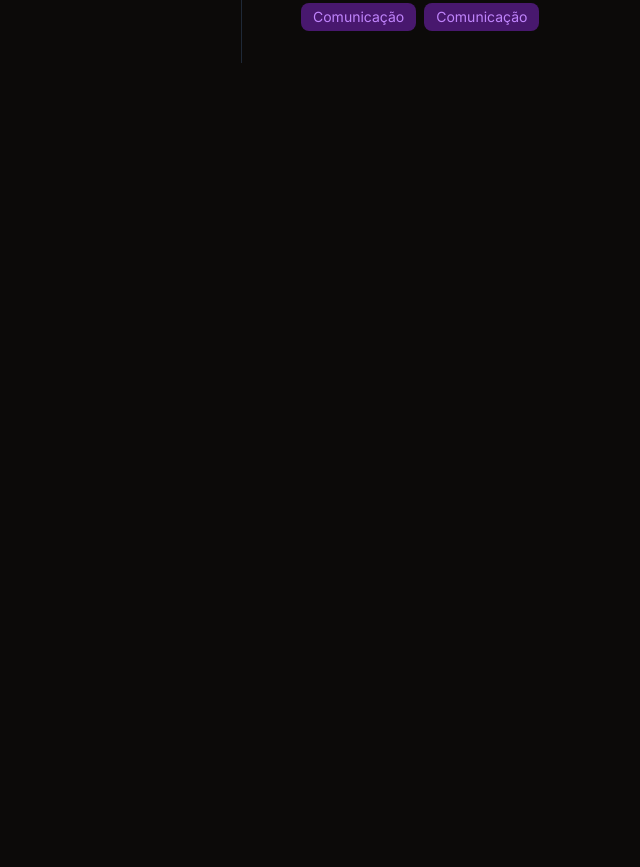
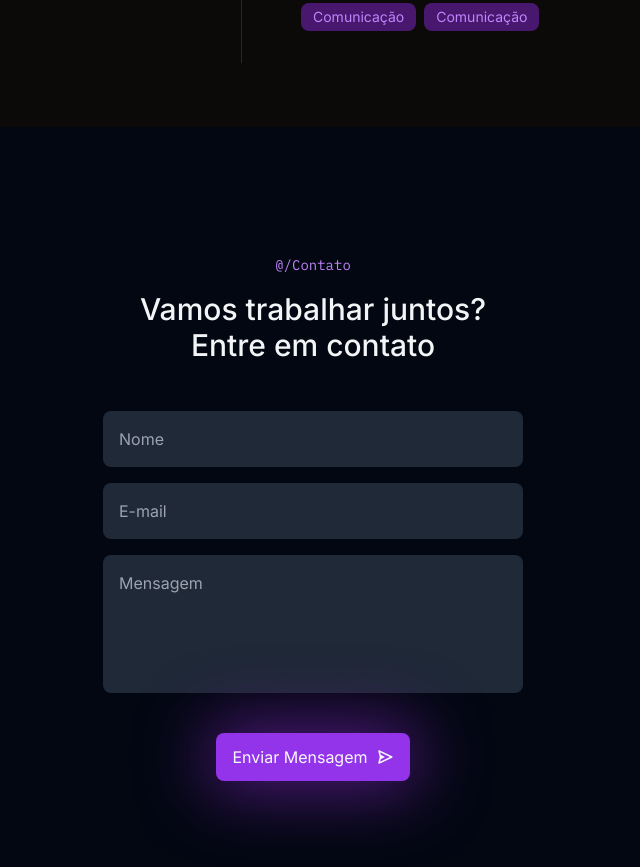
Before and after one commit to darioreisjr/portifolio2023, a Next.js app: page / in a window 1280 px wide. Shown: the part 3620-4487 px from the top of the page, without its empty margins (327-967 px from the left). Before the commit the page ends 3747 px from the top, so only its background shows below. Built offline with nearby package versions, Linux system fonts and the light colour scheme.

Commit message:
feat:creating contact session with integrated form with React Hook Form and Zod for validation

```diff
--- /dev/null
+++ b/app/components/contact-form/index.tsx
@@ -0,0 +1,67 @@
+'use client'
+
+import { Button } from '../button'
+import { SectionTitle } from '../section-title'
+import { BiSend } from 'react-icons/bi'
+import { useForm } from 'react-hook-form'
+import { z } from 'zod'
+import { zodResolver } from '@hookform/resolvers/zod'
+import { type } from 'os'
+
+const contactFormSchema = z.object({
+  name: z.string().min(3).max(100),
+  email: z.string().email().min(3).max(60),
+  message: z.string().min(10).max(500),
+})
+
+type contactFormData = z.infer<typeof contactFormSchema>
+
+export const ContactForm = () => {
+  const { handleSubmit, register } = useForm<contactFormData>({
+    resolver: zodResolver(contactFormSchema),
+  })
+
+  const onSubmit = (data: contactFormData) => {
+    console.log(data)
+  }
+
+  return (
+    <section className="py-16 px-6 md:py-32 flex items-center justify-center bg-gray-950">
+      <div className="w-full max-w-[420px] mx-auto">
+        <SectionTitle
+          subtitle="Contato"
+          title="Vamos trabalhar juntos? Entre em contato"
+          className="items-center text-center"
+        />
+
+        <form
+          className="mt-12 w-full flex flex-col gap-4"
+          onSubmit={handleSubmit(onSubmit)}
+        >
+          <input
+            type="text"
+            placeholder="Nome"
+            className="w-full h-14 bg-gray-800 rounded-lg placeholder:text-gray-400 text-gray-50 p-4 focus:outline-none focus:ring-2 ring-purple-600"
+            {...register('name')}
+          />
+          <input
+            type="email"
+            placeholder="E-mail"
+            className="w-full h-14 bg-gray-800 rounded-lg placeholder:text-gray-400 text-gray-50 p-4 focus:outline-none focus:ring-2 ring-purple-600"
+            {...register('email')}
+          />
+          <textarea
+            placeholder="Mensagem"
+            className="resize-none w-full h-[138px] bg-gray-800 rounded-lg placeholder:text-gray-400 text-gray-50 p-4 focus:outline-none focus:ring-2 ring-purple-600"
+            {...register('message')}
+            maxLength={500}
+          />
+
+          <Button className="mt-6 w-max mx-auto shadow-button">
+            Enviar Mensagem <BiSend size={18} />
+          </Button>
+        </form>
+      </div>
+    </section>
+  )
+}
--- a/app/layout.tsx
+++ b/app/layout.tsx
@@ -2,6 +2,7 @@ import { Inter, IBM_Plex_Mono } from 'next/font/google'
 import './globals.css'
 import { ReactNode } from 'react'
 import { Header } from './components/header'
+import { ContactForm } from './components/contact-form'
 
 const inter = Inter({
   variable: '--font-inter',
@@ -17,8 +18,11 @@ const plexMono = IBM_Plex_Mono({
 export default function RootLayout({ children }: { children: ReactNode }) {
   return (
     <html lang="pt-BR" className={`${inter.variable} ${plexMono.variable}`}>
-      <Header />
-      <body>{children}</body>
+      <body>
+        <Header />
+        {children}
+        <ContactForm />
+      </body>
     </html>
   )
 }
--- a/package.json
+++ b/package.json
@@ -26,12 +26,12 @@
     "postcss": "8.4.21",
     "react": "18.2.0",
     "react-dom": "18.2.0",
-    "react-hook-form": "7.43.9",
+    "react-hook-form": "^7.43.9",
     "react-hot-toast": "2.4.0",
     "react-icons": "^4.8.0",
     "tailwind-merge": "1.12.0",
     "tailwindcss": "3.3.1",
     "typescript": "5.0.4",
-    "zod": "3.21.4"
+    "zod": "^3.21.4"
   }
 }
```
Also changed, not shown: 1 other file (tests, documents, lock files or other folders).
